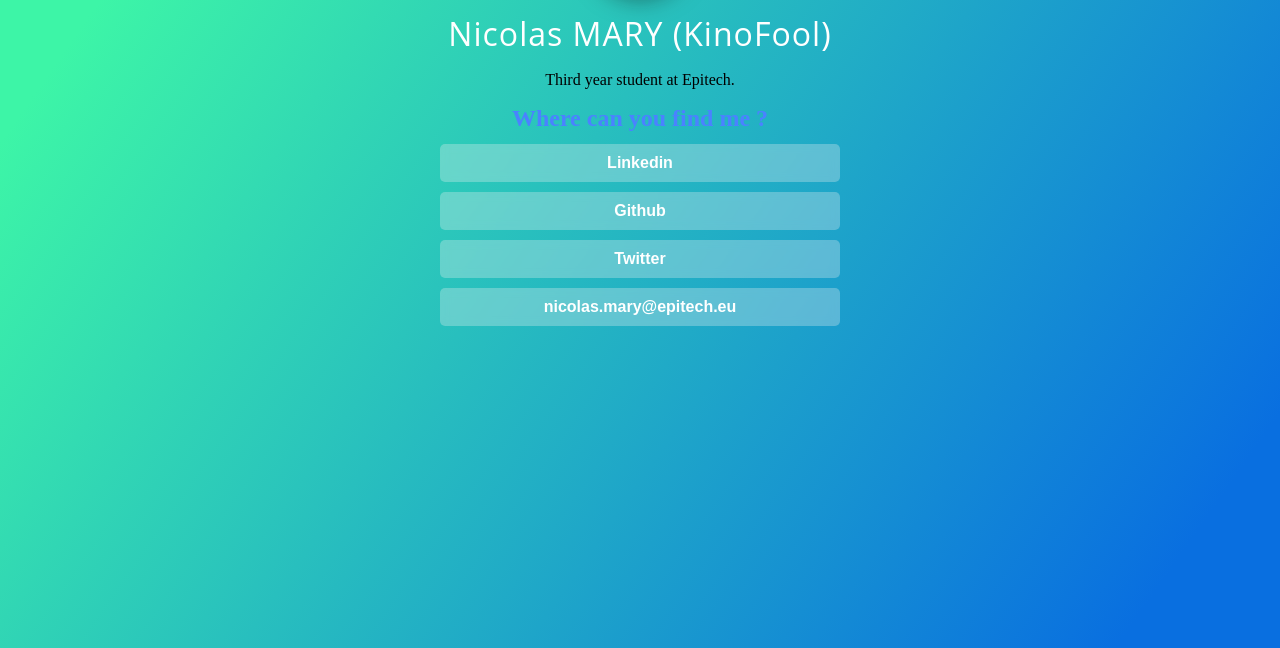
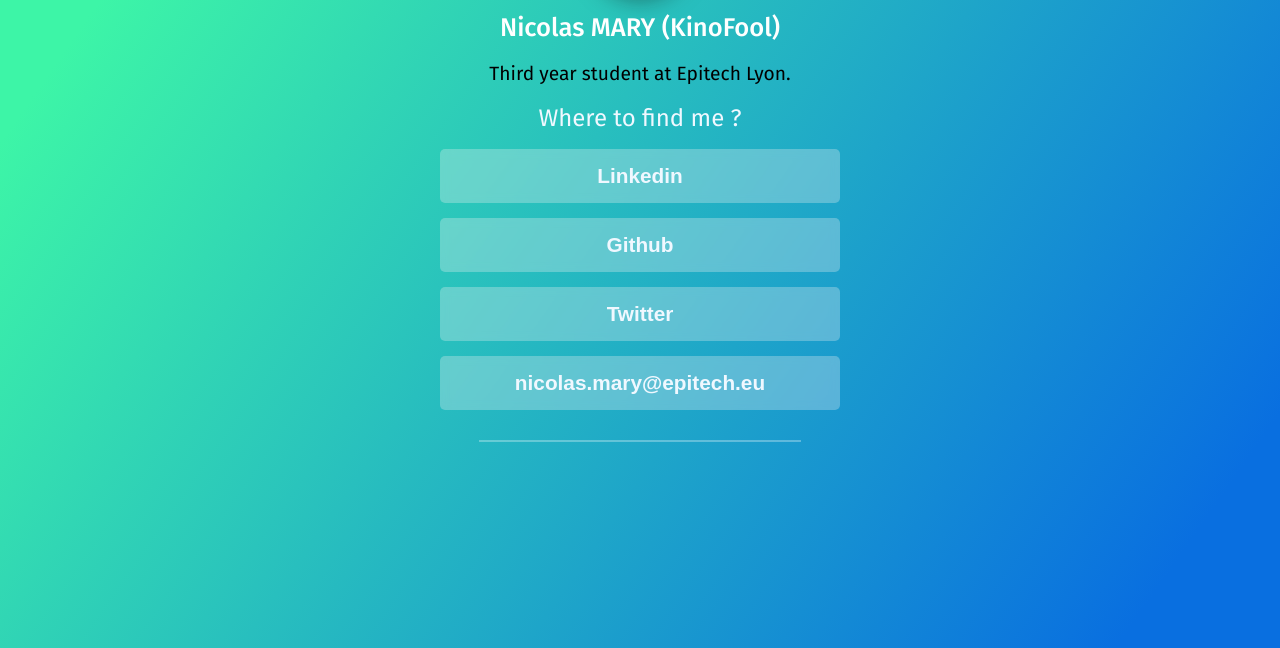
Before and after one commit to KinoFool/linktree, a plain HTML site: page linktree.html in a window 1280 px wide. Shown: the part 152-800 px from the top of the page. Drawn offline with Linux system fonts and the light colour scheme; some icons are missing.

Commit message:
Minimal but looks nice

```diff
--- a/linktree.html
+++ b/linktree.html
@@ -8,17 +8,19 @@
 </head>
 <body>
 
-<div style="text-align:center; margin-top: 50px;">
+<div class="main">
   <img src="https://avatars.githubusercontent.com/u/44810231?v=4" alt="profile picture" class="profile">
   <h1>Nicolas MARY (KinoFool)</h1>
 
-  <!--  Minimal description -->
-  <p>
-    Third year student at Epitech.
-  </p>
+  <div class="description">
+    <p>
+      Third year student at Epitech Lyon.
+    </p>
+  </div>
 
-  <h2>Where can you find me ?</h2>
-  <div class="links">
+
+  <h2>Where to find me ?</h2>
+  <div class="container links">
     <!-- Linkedin -->
     <button onclick="window.open('https://www.linkedin.com/in/nmary')">
       <i class="iconoir-linkedin"></i>
@@ -43,10 +45,10 @@
       <span>nicolas.mary@epitech.eu</span>
     </button>
   </div>
-  <br>
-  <div class="badges">
+  <hr>
+  <div class="container badges">
     <script src="https://tryhackme.com/badge/68867"></script>
   </div>
-
+</div>
 </body>
 </html>
--- a/style.css
+++ b/style.css
@@ -1,3 +1,4 @@
+@import url('https://fonts.googleapis.com/css2?family=Fira+Sans:wght@300;400;500&display=swap');
 
 html, body {
     margin: 0;
@@ -6,26 +7,8 @@ html, body {
 }
 
 body {
+    font-family: 'Fira Sans', sans-serif;
     background-image: linear-gradient( 125deg,  rgba(61,245,167,1) 11.2%, rgba(9,111,224,1) 91.1% );
-}
-
-h1 {
-    font-family: 'Open Sans', sans-serif;
-    font-size: 2em;
-    font-weight: 400;
-    letter-spacing: 1px;
-    color: #fff;
-    text-align: center;
-    margin: 0;
-    padding: 10px 0 0 0;
-}
-
-h2 {
-    color: #4a82ff;
-    font-size: 1.5em;
-    font-weight: 600;
-    text-align: center;
-    margin: 0 0 0.5em 0;
 }
 
 .profile {
@@ -37,30 +20,70 @@ h2 {
     margin: 0 auto;
 }
 
-.links {
+h1 {
+    font-size: 1.6em;
+    font-weight: 500;
+    color: #fff;
+    text-align: center;
+    margin: 0;
+    padding: 10px 0 0 0;
+}
+
+h2 {
     color: aliceblue;
+    font-size: 1.5em;
+    font-weight: 400;
+    text-align: center;
+    margin: 0 0 0.7em 0;
+}
+
+.description {
+    font-weight: 400;
+    font-size: larger;
+}
+
+.main {
+    text-align:center;
+    margin-top: 50px;
+}
+.container {
     width: 50%;
-    margin: 0 auto;
+    margin: auto;
 }
 
 button {
     display: block;
-    margin: 0 auto 10px auto;
+    margin: 0 auto 15px;
     max-width: 400px;
-    min-width: 250px;
-    width: 75%;
-    padding: 10px;
+    min-width: 275px;
+    width: 100%;
+    /*padding on top and botton*/
+    padding: 15px 5px;
     border: none;
     border-radius: 5px;
     background-color: rgba(241, 241, 241, 0.3);
     backdrop-filter: blur(5px);
-    color: #fff;
-    font-size: 1em;
+    color: aliceblue;
+    font-size: 1.3em;
     font-weight: 600;
     cursor: pointer;
+    transition: all 0.3s ease-in-out;
 }
 
 button:hover {
     background-color: rgba(241, 241, 241, 0.5);
-    color: #252c2c;
+    color: #2511f6;
+    transform: scale(1.05);
 }
+
+hr {
+    border: 1px solid rgba(255, 255, 255, 0.3);
+    margin: 30px auto;
+    max-width: 350px;
+    width: 25%;
+}
+
+.badges {
+    text-align: center;
+    transform: scale(1.5);
+}
```
